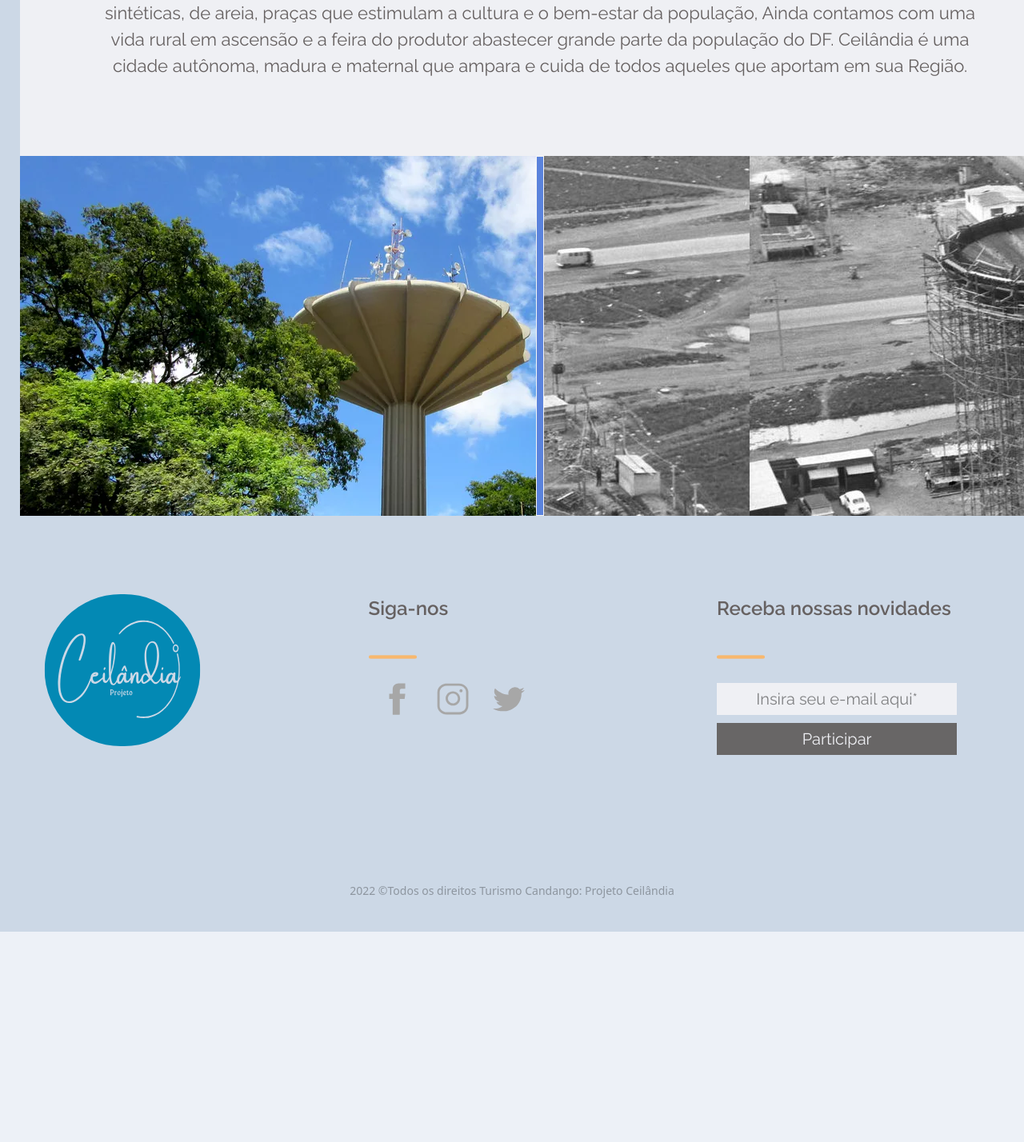
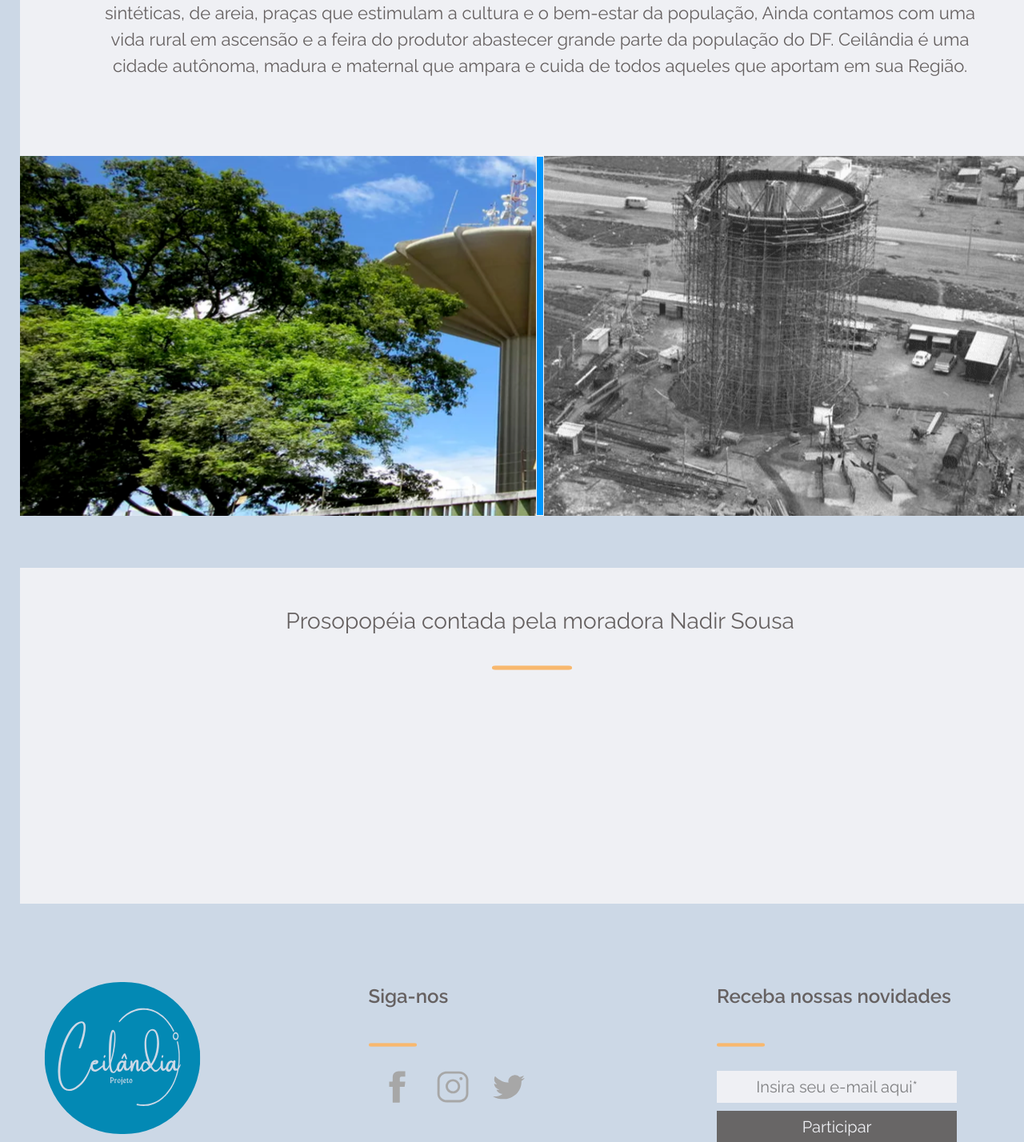
Before and after one commit to Sirgudson/projetoceilandia, a PHP site: page /historia.php in a window 1280 px wide; the page is wider, and only the part inside the window is pictured. Shown: the part 1205-2633 px from the top of that part at 80% size. Before the commit the page ends 2370 px from the top of that part, so only its background shows below. Run offline with PHP 8.4, Linux system fonts and the light colour scheme; some libraries are stand-ins or nearby versions.

Commit message:
Correção no box compare

```diff
--- a/CSS/style.css
+++ b/CSS/style.css
@@ -261,9 +261,9 @@ h4.text-cultura2{
 .paragrafo-equipe {
     font-family: 'Raleway', sans-serif;
     color: #EFF0F4;
-    padding: 20px 56px 0;
+    padding: 20px 60px 0;
     text-align: left;
-    font-size: 22px;
+    font-size: 20px;
 }
 
 .img-retangulo {
@@ -279,7 +279,7 @@ h4.text-cultura2{
 /* ------ PAGE HISTORIA ------ */
 .container-historia{
     display: grid;
-    grid-template-areas: "box-history" "box-history2";
+    grid-template-areas: "box-history" "box-history2" "box-history3";
 }
 
 .box-history {
@@ -313,16 +313,17 @@ p.texto-box-history {
 }
 
 .box-history2{
+    width: 100%;
+    max-width: 1300px;
     height: 100%;
     background-color: #EFF0F4;
-    width: 1300px;
     margin: auto;
     grid-area: box-history2;
 }
 
 .compare {
     position: relative;
-    width: 1300px;
+    width: 100%;
     height: 450px;
 }
 
@@ -331,7 +332,7 @@ p.texto-box-history {
     top: 0px;
     width: 100%;
     height: 100%;
-    background: url(../ASSETS/IMAGES/caixadagua-antes.jpeg);
+    background: url(../ASSETS/IMAGES/antes.png) left center no-repeat;
 }
 
 .compare .before .after {
@@ -340,7 +341,7 @@ p.texto-box-history {
     left: 0px;
     width: 650px;
     height: 450px;
-    background: url(../ASSETS/IMAGES/caixadagua-depois.webp);
+    background: url(../ASSETS/IMAGES/caixadagua-depois.png) left center no-repeat;
     z-index: 2;
 }
 
@@ -361,14 +362,29 @@ p.texto-box-history {
     width: 10px;
     height: 450px;
     border: 1px solid #f5f5f5;
-    background: #5b83dc;
+    background: #0097fc;
     cursor: pointer;
 }
 
 .compare input::-webkit-slider-thumb:active {
-    background: #e25a5a;
-    border: 1px solid #e25a5a;
+    background: #5012fc;
+    border: 1px solid #5012fc;
     transition:all 300ms ease-in-out;
+}
+
+.box-history3 {
+    width: 1300px;
+    height: 420px;
+    display: grid;
+    grid-area: box-history3;
+    margin: auto;
+    background-color: #EFF0F4;
+    margin-top: 5%;
+}
+
+.separador-history2 {
+    margin-bottom: 20%;
+    padding-left: 590px;
 }
 
 /* ------ FOOTER ------ */
--- a/VIEW/historia.php
+++ b/VIEW/historia.php
@@ -46,8 +46,13 @@
                 <div class="before">
                     <div class="after"></div>
                 </div>
-                <input type="range" min="0" max="640" step="10" id="compare-ip">
+                <input type="range" min="0" max="1300" step="10" id="compare-ip">
             </div>
+            <!--<div class="texto-compare">Caixa D'agua contruída em 1971, é tombada como patrimonio histórico do DF.</div>-->
+        </div>
+        <div class="box-history3">
+        <h3 class="text-cultura">Prosopopéia contada pela moradora Nadir Sousa</h3>
+            <img src="../ASSETS/IMAGES/separador-laranja.png" alt="separador laranja" class="separador-history2">
         </div>
     </div>
 
--- a/VIEW/index.php
+++ b/VIEW/index.php
@@ -74,7 +74,7 @@
                 <p class="titulo-equipe2">Sobre Nós :)</p>
                 <img src="../ASSETS/IMAGES/separador-laranja.png" alt="separador laranja" class="separador5">
                 <p class="paragrafo-equipe">
-                    Dhimylee, Marcelo e Nadir. Somos os criadores do Turismo Candango: Projeto Ceilndia. Amamos essa cidade ....
+                    Dhimylee, Marcelo e Nadir.  Estudantes da Escola Técnica da Ceilândia e criadores do Turismo Candango: Projeto Ceilândia. Através do nosso sistema web, iremos mostrar a importância da Ceilândia para o turismo cultural.
                 </p>
             </div>
         </div>
```
Also changed, not shown: ASSETS/IMAGES/agora.jpeg (added), ASSETS/IMAGES/antes.jpeg (added), ASSETS/IMAGES/antes.png (added), ASSETS/IMAGES/caixadagua-antes.jpeg (deleted), ASSETS/IMAGES/caixadagua-depois.png (added).
